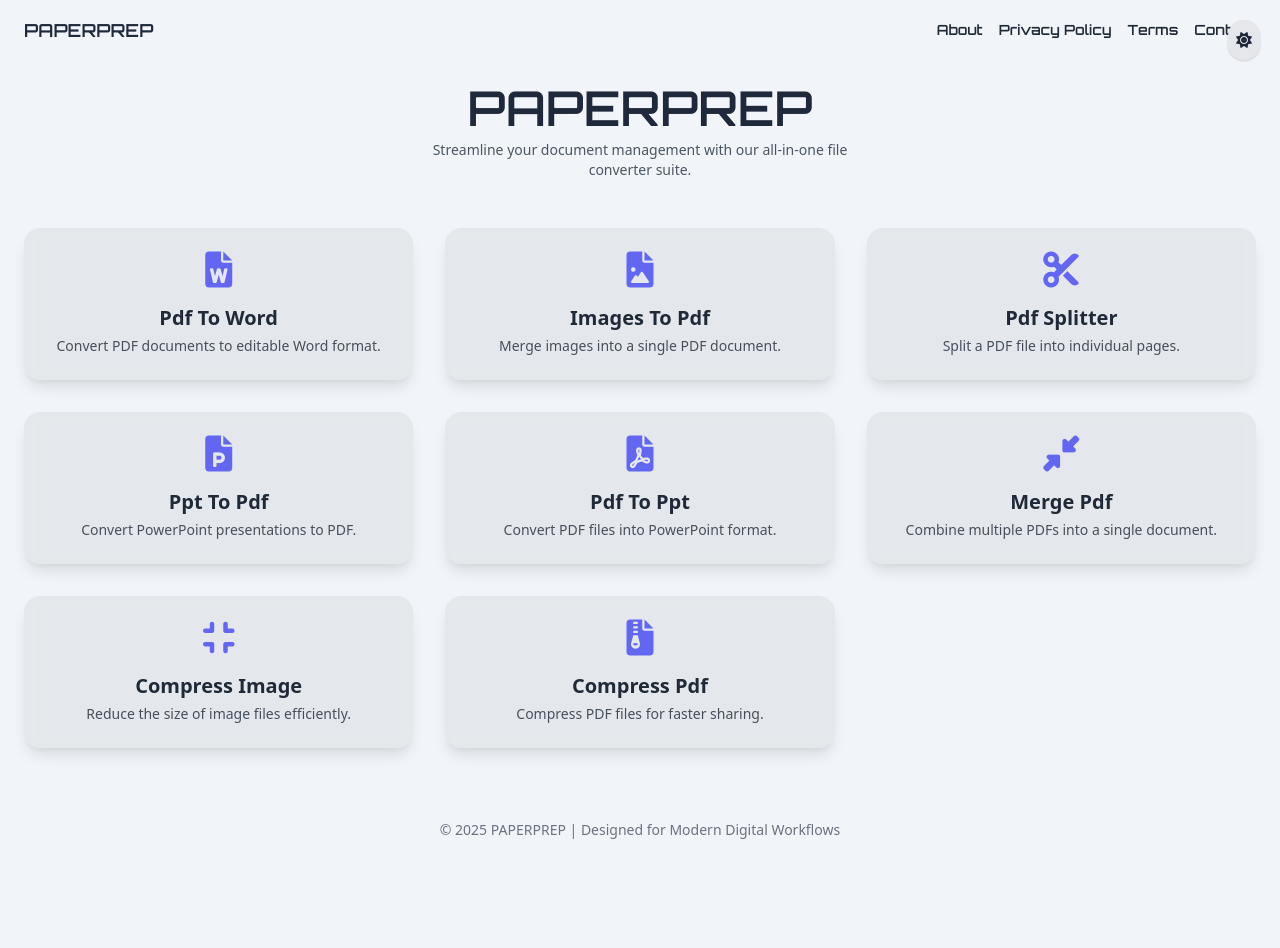
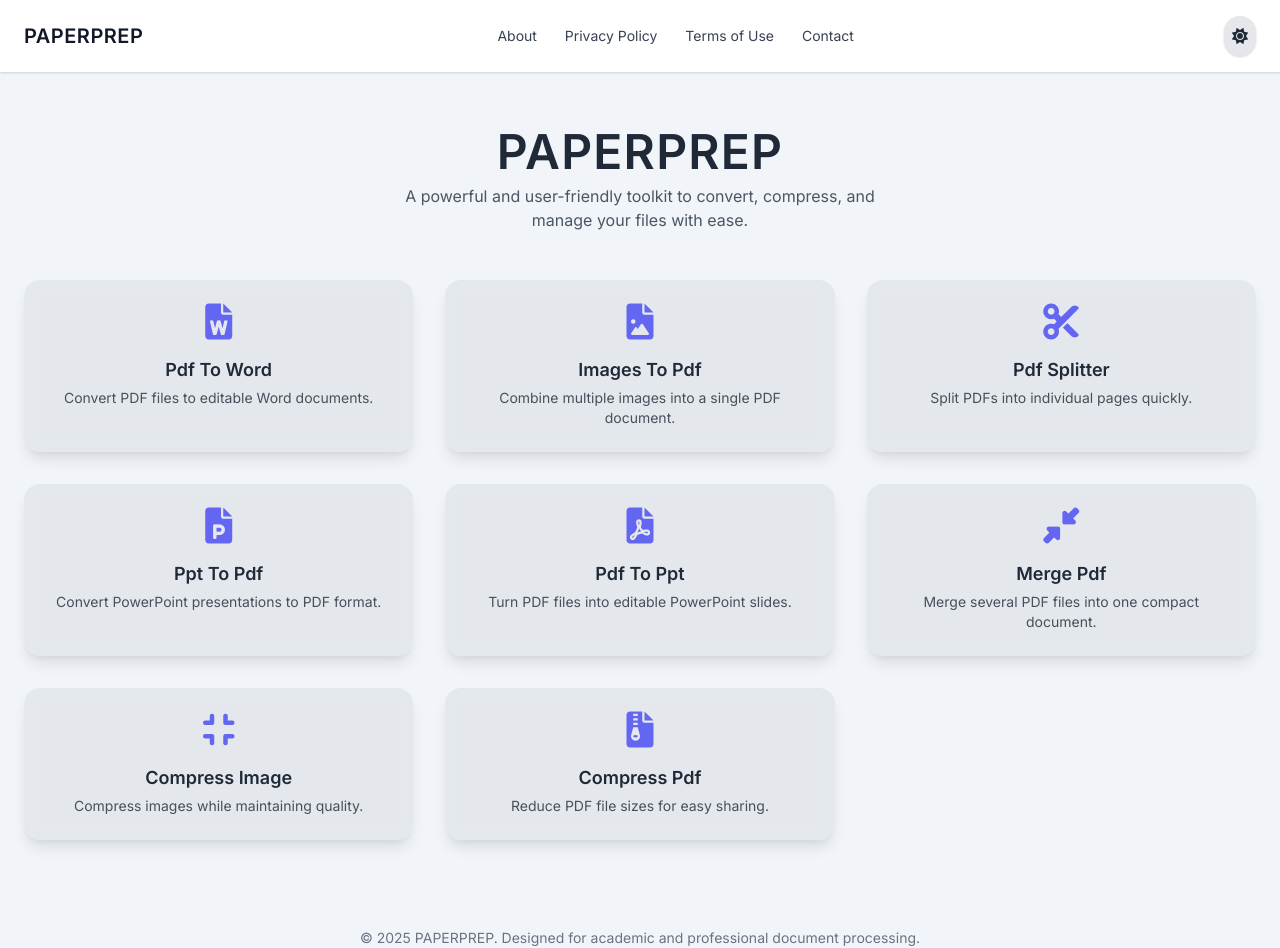
Before and after one commit to bpk18/paperprep, a Flask app: page / in a window 1280 px wide. Before the commit the page ends 839 px from the top, so only its background shows below. Run offline with Flask 3, Linux system fonts and the light colour scheme.

Commit message:
Update index.html

```diff
--- a/templates/index.html
+++ b/templates/index.html
@@ -3,17 +3,15 @@
 <head>
   <meta charset="UTF-8" />
   <meta name="viewport" content="width=device-width, initial-scale=1.0" />
-  <title>PAPERPREP - Advanced File Conversion Toolkit</title>
+  <title>PAPERPREP - All-in-One File Converter</title>
 
   <!-- SEO Meta Tags -->
-  <meta name="description" content="PAPERPREP offers seamless conversion of PDF, Word, PPT, Images, and more. Experience a professional, all-in-one file conversion toolkit designed for students and professionals." />
-  <meta name="keywords" content="PAPERPREP, file converter, PDF tools, document converter, convert PDF, image to PDF, PDF to Word, compress PDF, merge PDF, split PDF, PPT to PDF" />
+  <meta name="description" content="PAPERPREP offers a suite of professional tools to convert and manage files like PDFs, Word documents, PowerPoints, and images. Fast, secure, and easy-to-use." />
+  <meta name="keywords" content="file converter, pdf tools, image to pdf, ppt to pdf, compress pdf, merge pdf, paperprep" />
   <meta name="author" content="PAPERPREP Team" />
   <meta name="robots" content="index, follow" />
-
-  <!-- Open Graph Meta Tags -->
-  <meta property="og:title" content="PAPERPREP - Convert PDF, Word, PPT, and More" />
-  <meta property="og:description" content="PAPERPREP is your go-to solution for reliable and efficient document conversion. Fast, secure, and user-friendly." />
+  <meta property="og:title" content="PAPERPREP - Convert PDFs, Images & More" />
+  <meta property="og:description" content="A professional all-in-one file converter to help you manage documents effortlessly. Free and reliable for students and professionals alike." />
   <meta property="og:type" content="website" />
   <meta property="og:url" content="https://www.paperprep.space/" />
   <meta property="og:image" content="https://www.paperprep.space/static/logo.png" />
@@ -21,11 +19,11 @@
   <!-- Tailwind CSS -->
   <link href="https://cdn.jsdelivr.net/npm/tailwindcss@2.2.19/dist/tailwind.min.css" rel="stylesheet" />
 
-  <!-- FontAwesome -->
+  <!-- Font Awesome -->
   <link href="https://cdnjs.cloudflare.com/ajax/libs/font-awesome/6.0.0-beta3/css/all.min.css" rel="stylesheet" />
 
   <!-- Google Fonts -->
-  <link href="https://fonts.googleapis.com/css2?family=Orbitron:wght@600&display=swap" rel="stylesheet" />
+  <link href="https://fonts.googleapis.com/css2?family=Inter:wght@400;600&display=swap" rel="stylesheet" />
 
   <!-- Favicon -->
   <link rel="icon" href="{{ url_for('static', filename='logo.jpg') }}" />
@@ -37,6 +35,7 @@
     }
 
     body {
+      font-family: 'Inter', sans-serif;
       background-color: var(--primary-light);
       color: #1f2937;
       transition: all 0.3s ease;
@@ -44,20 +43,6 @@
 
     body.dark {
       background-color: var(--primary-dark);
-      color: #f8fafc;
-    }
-
-    nav {
-      font-family: 'Orbitron', sans-serif;
-    }
-
-    .header-text {
-      color: #1e293b;
-      font-family: 'Orbitron', sans-serif;
-    }
-
-    body.dark .header-text,
-    body.dark nav {
       color: #f8fafc;
     }
 
@@ -98,61 +83,60 @@
   <!-- Splash Screen -->
   <div id="splash-screen">
     <img src="{{ url_for('static', filename='logo.png') }}" alt="PAPERPREP Logo" />
-    <p class="mt-4 text-xl font-bold tracking-wide">PAPERPREP is loading...</p>
+    <p class="mt-4 text-xl font-semibold tracking-wide">Loading PAPERPREP...</p>
   </div>
 
-  <!-- Theme Toggle Button -->
-  <button id="theme-toggle" class="absolute top-5 right-5 p-2 rounded-full bg-gray-200 text-gray-800 shadow">
-    <i id="theme-icon" class="fas fa-sun"></i>
-  </button>
-
-  <!-- Navigation Bar -->
-  <nav class="w-full px-6 py-4 flex justify-between items-center text-sm md:text-base">
-    <div class="text-lg font-bold header-text">PAPERPREP</div>
-    <ul class="flex gap-4 text-sm">
-      <li><a href="/about" class="hover:underline">About</a></li>
-      <li><a href="/privacy" class="hover:underline">Privacy Policy</a></li>
-      <li><a href="/terms" class="hover:underline">Terms</a></li>
-      <li><a href="/contact" class="hover:underline">Contact</a></li>
-    </ul>
+  <!-- Navbar -->
+  <nav class="bg-white dark:bg-gray-900 shadow py-4 px-6 flex items-center justify-between relative z-40">
+    <a href="/" class="text-xl font-bold tracking-wide text-gray-900 dark:text-white" style="font-family: 'Inter', sans-serif;">PAPERPREP</a>
+    <div class="space-x-6 text-sm font-medium">
+      <a href="/about" class="text-gray-700 dark:text-gray-300 hover:text-indigo-500">About</a>
+      <a href="/privacy" class="text-gray-700 dark:text-gray-300 hover:text-indigo-500">Privacy Policy</a>
+      <a href="/terms" class="text-gray-700 dark:text-gray-300 hover:text-indigo-500">Terms of Use</a>
+      <a href="/contact" class="text-gray-700 dark:text-gray-300 hover:text-indigo-500">Contact</a>
+    </div>
+    <!-- Theme Toggle Button -->
+    <button id="theme-toggle" class="ml-4 p-2 rounded-full bg-gray-200 text-gray-800 shadow dark:bg-gray-700 dark:text-white">
+      <i id="theme-icon" class="fas fa-sun"></i>
+    </button>
   </nav>
 
   <!-- Main Content -->
-  <main class="container mx-auto p-6">
+  <main class="container mx-auto p-6 mt-8">
     <div class="flex flex-col items-center mb-12">
-      <h1 class="text-4xl md:text-5xl font-bold header-text">
+      <h1 class="text-4xl md:text-5xl font-bold tracking-wide text-center" style="font-family: 'Inter', sans-serif;">
         PAPERPREP
       </h1>
-      <p class="text-center text-sm mt-2 text-gray-600 max-w-md">
-        Streamline your document management with our all-in-one file converter suite.
+      <p class="text-center text-base mt-2 text-gray-600 dark:text-gray-300 max-w-lg">
+        A powerful and user-friendly toolkit to convert, compress, and manage your files with ease.
       </p>
     </div>
 
     <section class="grid grid-cols-1 md:grid-cols-3 gap-8">
       {% for tool in [
-        ('pdf-to-word', 'fa-file-word', 'Convert PDF documents to editable Word format.'),
-        ('images-to-pdf', 'fa-file-image', 'Merge images into a single PDF document.'),
-        ('pdf-splitter', 'fa-scissors', 'Split a PDF file into individual pages.'),
-        ('ppt-to-pdf', 'fa-file-powerpoint', 'Convert PowerPoint presentations to PDF.'),
-        ('pdf-to-ppt', 'fa-file-pdf', 'Convert PDF files into PowerPoint format.'),
-        ('merge-pdf', 'fa-compress-alt', 'Combine multiple PDFs into a single document.'),
-        ('compress-image', 'fa-compress', 'Reduce the size of image files efficiently.'),
-        ('compress-pdf', 'fa-file-archive', 'Compress PDF files for faster sharing.')
+        ('pdf-to-word', 'fa-file-word', 'Convert PDF files to editable Word documents.'),
+        ('images-to-pdf', 'fa-file-image', 'Combine multiple images into a single PDF document.'),
+        ('pdf-splitter', 'fa-scissors', 'Split PDFs into individual pages quickly.'),
+        ('ppt-to-pdf', 'fa-file-powerpoint', 'Convert PowerPoint presentations to PDF format.'),
+        ('pdf-to-ppt', 'fa-file-pdf', 'Turn PDF files into editable PowerPoint slides.'),
+        ('merge-pdf', 'fa-compress-alt', 'Merge several PDF files into one compact document.'),
+        ('compress-image', 'fa-compress', 'Compress images while maintaining quality.'),
+        ('compress-pdf', 'fa-file-archive', 'Reduce PDF file sizes for easy sharing.')
       ] %}
       <a href="{{ url_for('tool', tool_name=tool[0]) }}" class="card p-6 rounded-2xl shadow-lg text-center transition-transform hover:scale-105">
         <i class="fas {{ tool[1] }} text-4xl text-indigo-500 mb-4" aria-hidden="true"></i>
-        <h2 class="text-xl font-semibold capitalize mb-1">{{ tool[0].replace('-', ' ') }}</h2>
+        <h2 class="text-lg font-semibold capitalize mb-1">{{ tool[0].replace('-', ' ') }}</h2>
         <p class="text-sm opacity-80">{{ tool[2] }}</p>
       </a>
       {% endfor %}
     </section>
   </main>
 
-  <footer class="mt-12 text-center text-sm text-gray-500">
-    &copy; 2025 PAPERPREP | Designed for Modern Digital Workflows
+  <footer class="mt-16 text-center text-sm text-gray-500 dark:text-gray-400">
+    &copy; 2025 PAPERPREP. Designed for academic and professional document processing.
   </footer>
 
-  <!-- Theme and Splash Script -->
+  <!-- Scripts -->
   <script>
     const themeToggle = document.getElementById('theme-toggle');
     const themeIcon = document.getElementById('theme-icon');
```
